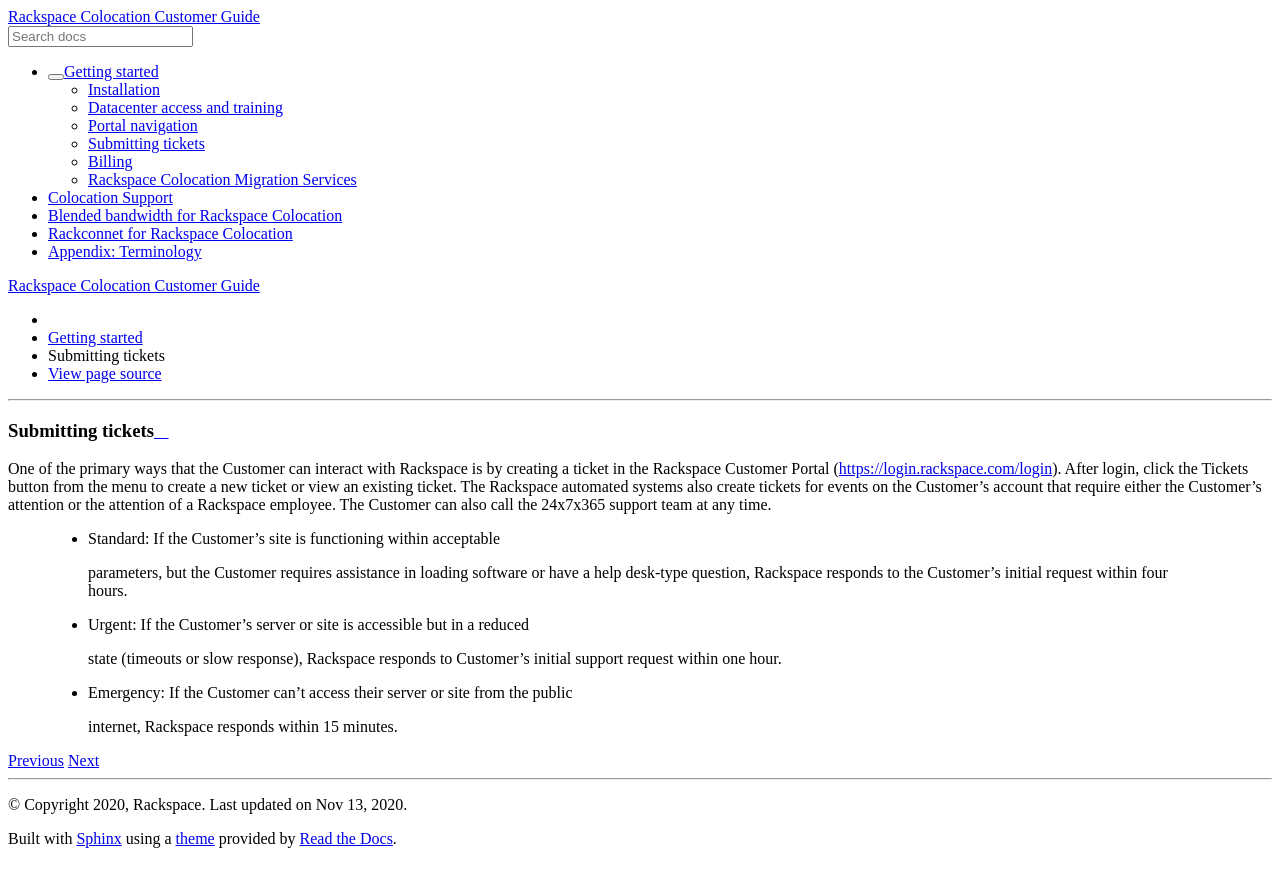
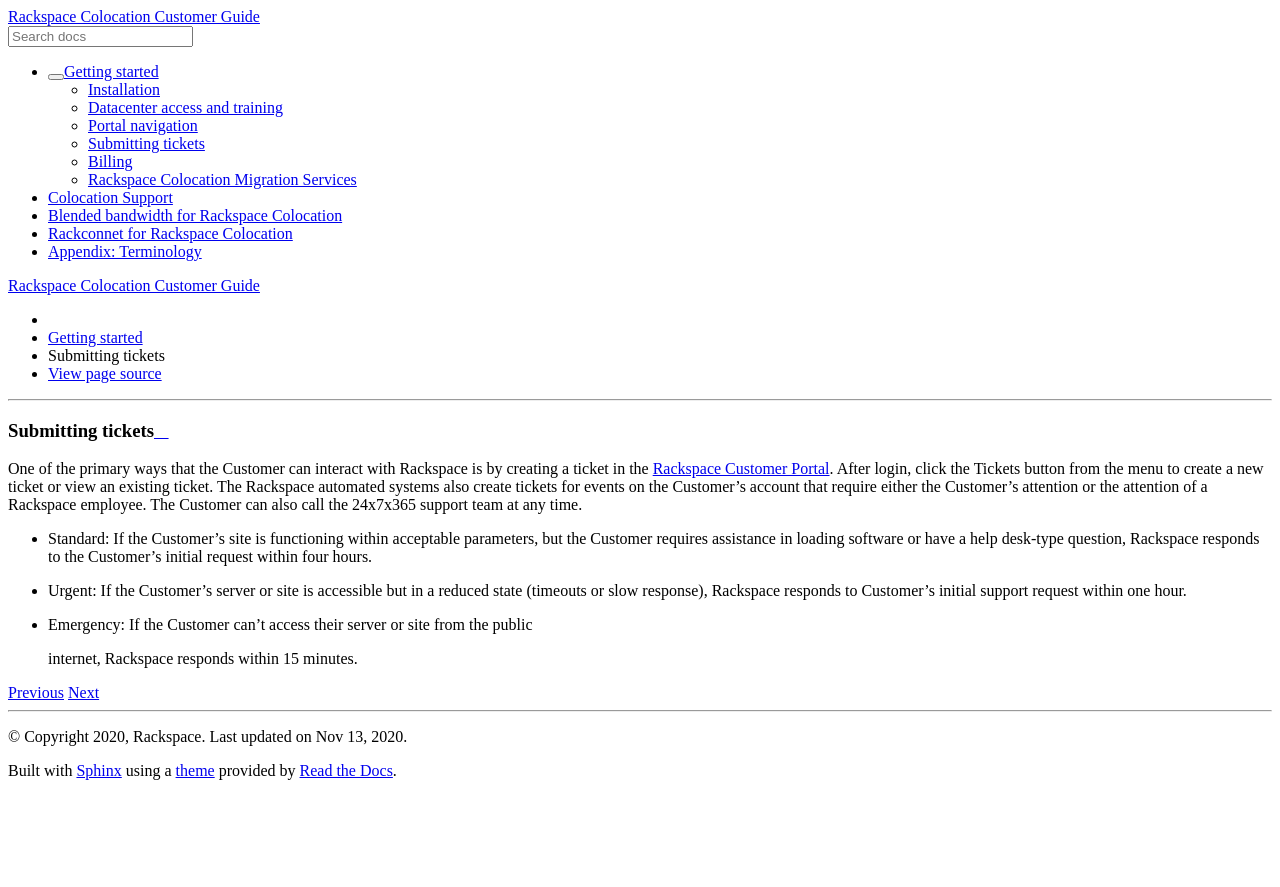
Before and after one commit to rackerlabs/docs-colocation-guide, a Sphinx documentation site: the page built from docs/getting-started/submit-tickets.rst, in a window 1280 px wide. Shown: the top 887 px of the page. Built offline with Sphinx 7.4.7 and the Read the Docs theme 2.0.0, drawn with Linux system fonts in a browser that asks for light colours; some of the changed lines change nothing that is shown.

Commit message:
fixing bullets

```diff
--- a/docs/getting-started/submit-tickets.rst
+++ b/docs/getting-started/submit-tickets.rst
@@ -5,21 +5,23 @@
 ==================
 
 One of the primary ways that the Customer can interact with Rackspace is by
-creating a ticket in the Rackspace Customer Portal
-(https://login.rackspace.com/login). After login, click the Tickets button from
+creating a ticket in the `Rackspace Customer Portal
+<https://login.rackspace.com/login>`_. After login, click the Tickets button from
 the menu to create a new ticket or view an existing ticket. The Rackspace
 automated systems also create tickets for events on the Customer’s account that
 require either the Customer’s attention or the attention of a Rackspace
 employee. The Customer can also call the 24x7x365 support team at any time.
 
-  •	Standard: If the Customer’s site is functioning within acceptable
-    parameters, but the Customer requires assistance in loading software or
-    have a help desk-type question, Rackspace responds to the Customer’s initial
-    request within four hours.
 
-  •	Urgent: If the Customer’s server or site is accessible but in a reduced
-    state (timeouts or slow response), Rackspace responds to Customer’s initial
-    support request within one hour.
 
-  •	Emergency: If the Customer can’t access their server or site from the public
-    internet, Rackspace responds within 15 minutes.
+-  Standard: If the Customer’s site is functioning within acceptable
+   parameters, but the Customer requires assistance in loading software or
+   have a help desk-type question, Rackspace responds to the Customer’s initial
+   request within four hours.
+
+-  Urgent: If the Customer’s server or site is accessible but in a reduced
+   state (timeouts or slow response), Rackspace responds to Customer’s initial
+   support request within one hour.
+
+-	 Emergency: If the Customer can’t access their server or site from the public
+   internet, Rackspace responds within 15 minutes.
```
